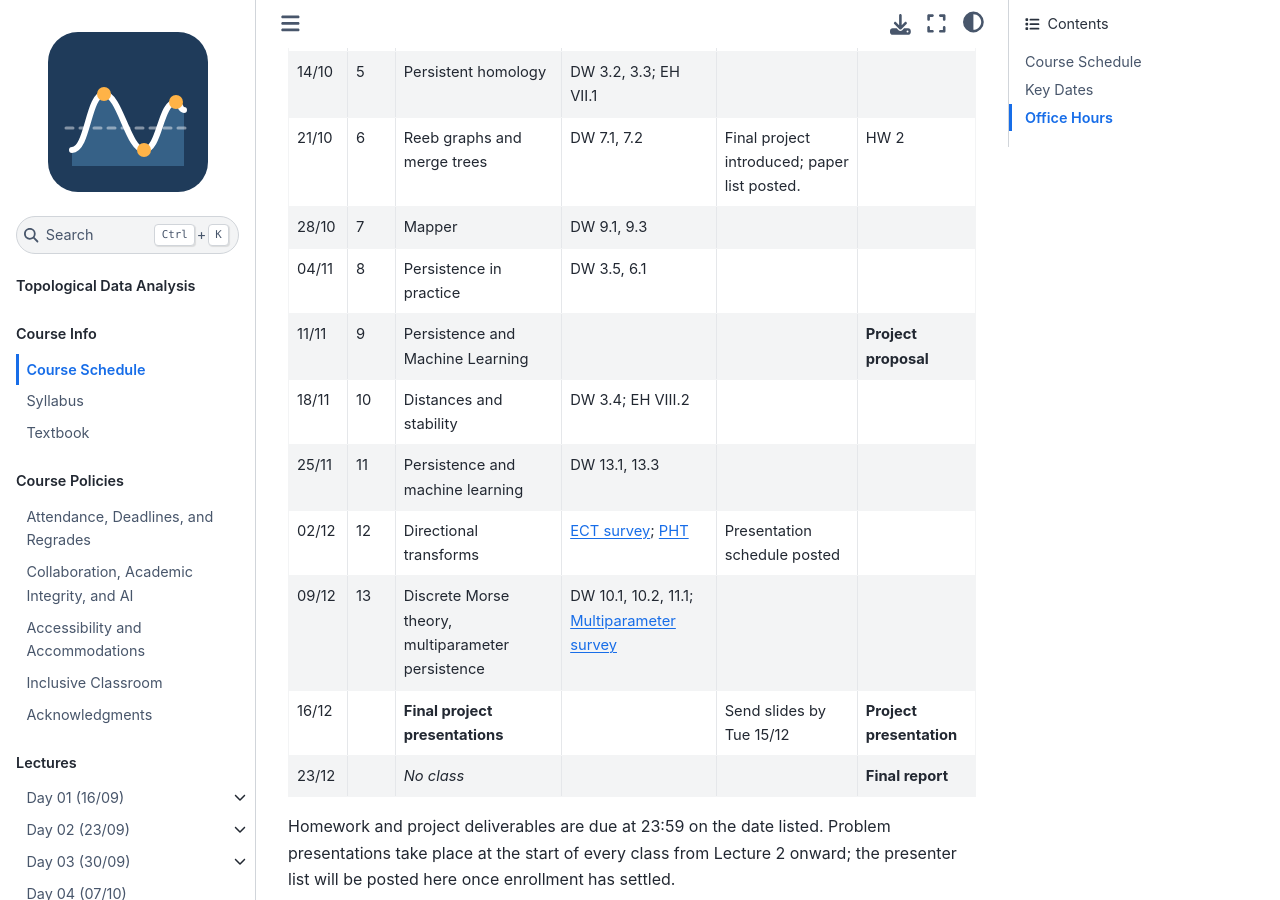
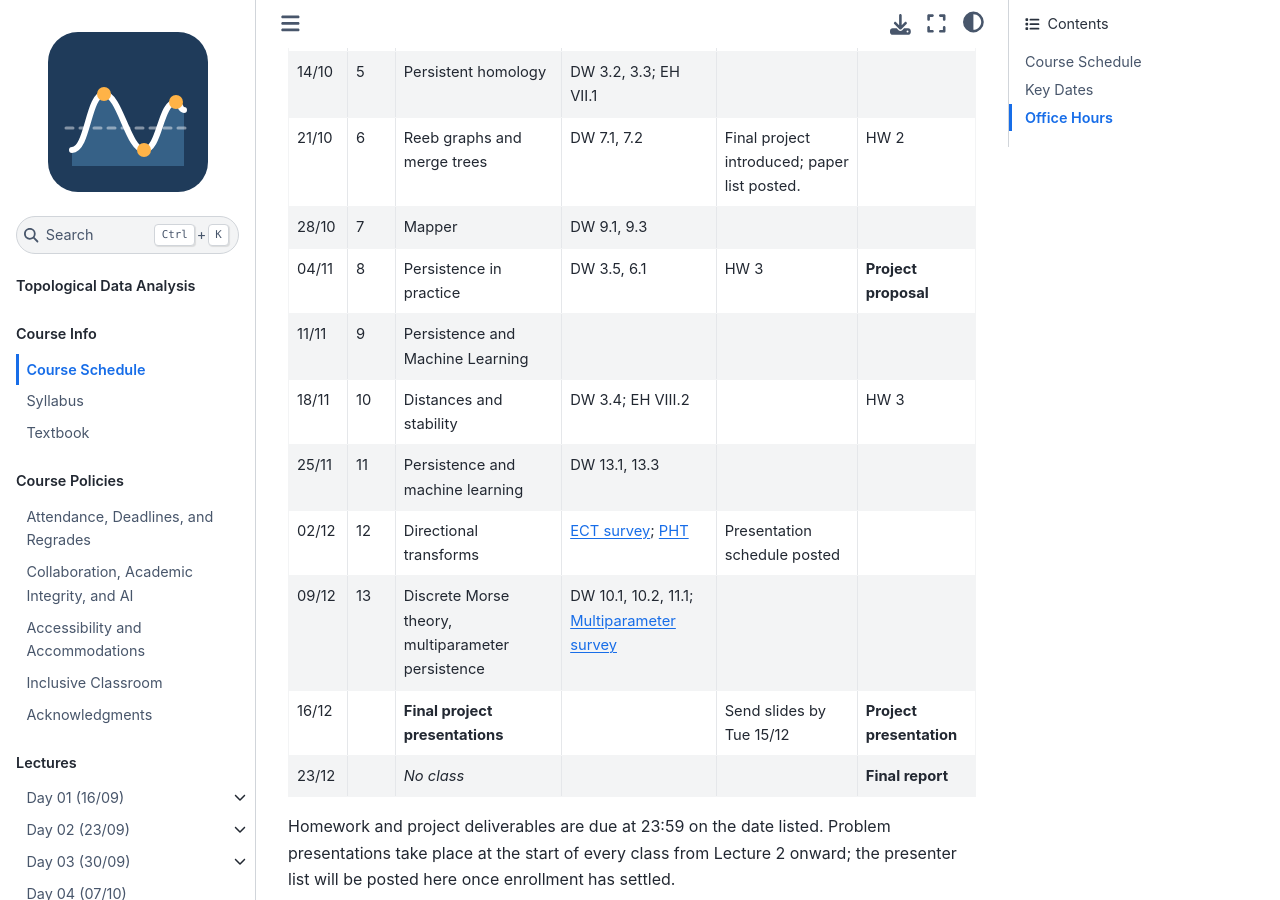
Before and after one commit to elenawang93/TDA, a Jupyter Book: the page built from Course_Info/Schedule.md, in a window 1280 px wide and 900 px high, scrolled down 612 px. Built offline with Jupyter Book 1.0.4 settings and Sphinx 7.4.7 and the Sphinx Book theme 1.1.4, drawn with Linux system fonts in a browser that asks for light colours; pages that are not in the unit, such as notebooks, are missing from menus.

```diff
--- a/Course_Info/Schedule.md
+++ b/Course_Info/Schedule.md
@@ -15,9 +15,9 @@ Readings are from Dey & Wang, [*Computational Topology for Data Analysis*](https
 | 14/10 | 5 |Persistent homology | DW 3.2, 3.3; EH VII.1 |  |  |
 | 21/10 | 6 | Reeb graphs and merge trees | DW 7.1, 7.2 | Final project introduced; paper list posted. | HW 2 |
 | 28/10 | 7 |  Mapper | DW 9.1, 9.3 | |  |
-| 04/11 | 8 | Persistence in practice | DW 3.5, 6.1 |  | |
-| 11/11 | 9 | Persistence and Machine Learning |  | |**Project proposal** |
-| 18/11 | 10 | Distances and stability | DW 3.4; EH VIII.2 | |  |
+| 04/11 | 8 | Persistence in practice | DW 3.5, 6.1 | HW 3 | **Project proposal** |
+| 11/11 | 9 | Persistence and Machine Learning |  | | |
+| 18/11 | 10 | Distances and stability | DW 3.4; EH VIII.2 | | HW 3 |
 | 25/11 | 11 | Persistence and machine learning | DW 13.1, 13.3 |  |  |
 | 02/12 | 12 | Directional transforms | [ECT survey](https://arxiv.org/abs/2310.10395); [PHT](https://doi.org/10.1093/imaiai/iau011) | Presentation schedule posted | |
 | 09/12 | 13 | Discrete Morse theory, multiparameter persistence | DW 10.1, 10.2, 11.1; [Multiparameter survey](https://arxiv.org/abs/2203.14289) |  |  |
```
Also changed, not shown: Lectures/04-Homology2/index.md (+1 -1 lines), 1 other file.
